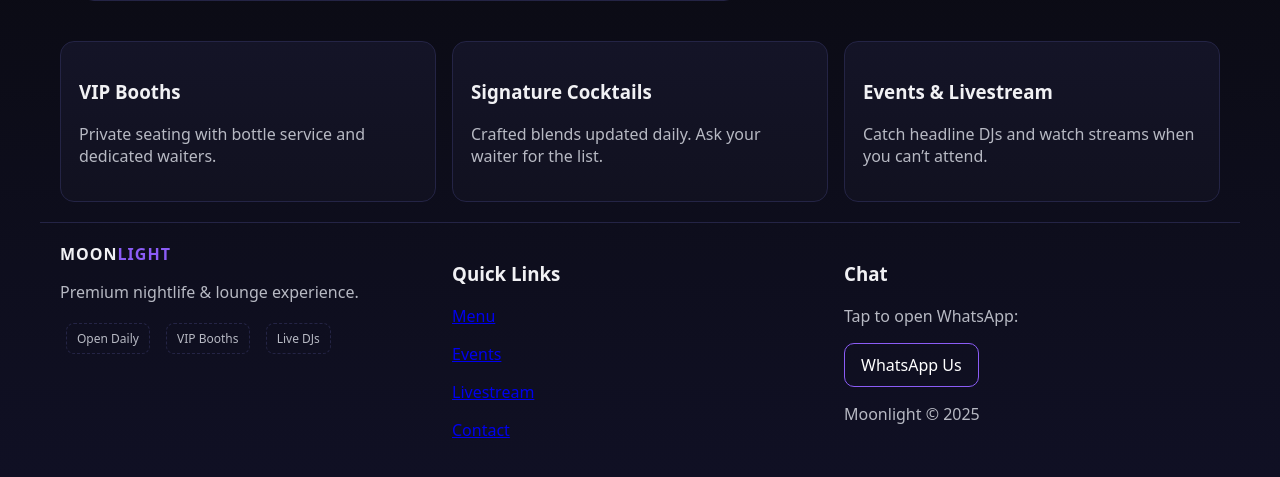
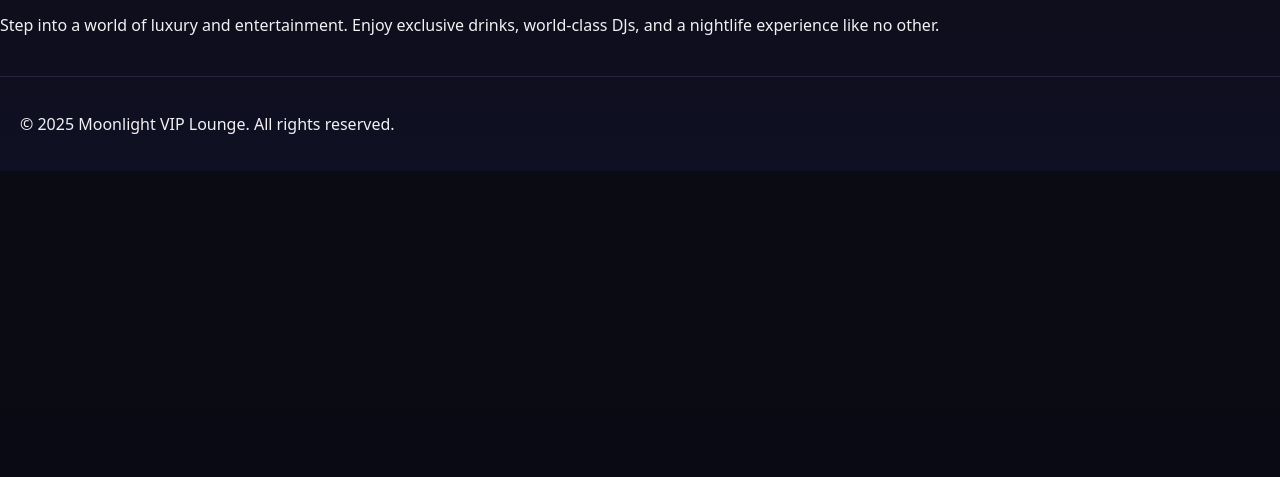
Before and after one commit to roperphilip95/Moonlight, a PHP site: page / in a window 1280 px wide. Shown: the part 393-870 px from the top of the page. After the commit the page ends 564 px from the top, so only its background shows below. Run offline with PHP 8.4, Linux system fonts and the light colour scheme.

Commit message:
Update index.php

```diff
--- a/public/index.php
+++ b/public/index.php
@@ -1,37 +1,49 @@
-<?php include __DIR__ . '/_partials_header.php'; ?>
-<section class="hero">
-  <div class="card">
-    <span class="badge">Welcome to</span>
-    <h1>Moonlight VIP Lounge</h1>
-    <p class="muted">Elegant nights, curated sounds, signature cocktails, and a VIP experience under the glow of Moonlight.</p>
-    <p>
-      <a class="btn" href="menu.php">View Menu</a>
-      <a class="btn" href="javascript:openWhatsApp('2348012345678','I want to reserve a table tonight');">Book VIP</a>
-    </p>
-  </div>
-  <div class="card">
-    <h2>Tonight</h2>
-    <p class="muted">Happy Hour 6–8pm • Resident DJ from 10pm</p>
-    <table class="table">
-      <tr><th>Special</th><th>Price</th></tr>
-      <tr><td>Moonlight Martini</td><td>₦8,500</td></tr>
-      <tr><td>Grilled Wings (8pc)</td><td>₦7,000</td></tr>
-    </table>
-  </div>
-</section>
+<!DOCTYPE html>
+<html lang="en">
+<head>
+  <meta charset="UTF-8">
+  <title>Moonlight VIP Lounge</title>
+  <link rel="stylesheet" href="../assets/style.css">
+</head>
+<body>
+  <!-- HEADER -->
+  <header class="site-header">
+    <div class="logo">🌙 Moonlight</div>
+    <nav class="nav">
+      <a href="index.php">Home</a>
+      <a href="menu.php">Menu</a>
+      <a href="blog.php">Events</a>
+      <a href="live.php">Live Stream</a>
+      <a href="orders.php">Order Online</a>
+      <a href="register.php">Sign Up</a>
+      <a href="login.php">Login</a>
+    </nav>
+  </header>
 
-<div class="grid grid-3">
-  <div class="card">
-    <h3>VIP Booths</h3>
-    <p class="muted">Private seating with bottle service and dedicated waiters.</p>
-  </div>
-  <div class="card">
-    <h3>Signature Cocktails</h3>
-    <p class="muted">Crafted blends updated daily. Ask your waiter for the list.</p>
-  </div>
-  <div class="card">
-    <h3>Events & Livestream</h3>
-    <p class="muted">Catch headline DJs and watch streams when you can’t attend.</p>
-  </div>
-</div>
-<?php include __DIR__ . '/_partials_footer.php'; ?>
+  <!-- HERO with VIDEO -->
+  <section class="hero">
+    <video autoplay muted loop class="hero-video">
+      <source src="https://videos.pexels.com/video-files/2746957/2746957-uhd_3840_2160_30fps.mp4" type="video/mp4">
+    </video>
+    <div class="hero-overlay">
+      <div class="hero-content">
+        <h1>Welcome to Moonlight VIP Lounge</h1>
+        <p>Luxury • Music • Drinks • Vibes</p>
+        <a href="menu.php" class="btn neon-btn">Explore Menu</a>
+        <a href="orders.php" class="btn neon-btn">Order Now</a>
+      </div>
+    </div>
+  </section>
+
+  <!-- ABOUT -->
+  <section class="about">
+    <h2>Why Choose Moonlight?</h2>
+    <p>Step into a world of luxury and entertainment. Enjoy exclusive drinks, world-class DJs, and a nightlife experience like no other.</p>
+  </section>
+
+  <!-- FOOTER -->
+  <footer class="site-footer">
+    <p>© <?= date('Y') ?> Moonlight VIP Lounge. All rights reserved.</p>
+  </footer>
+</body>
+</html>
```
